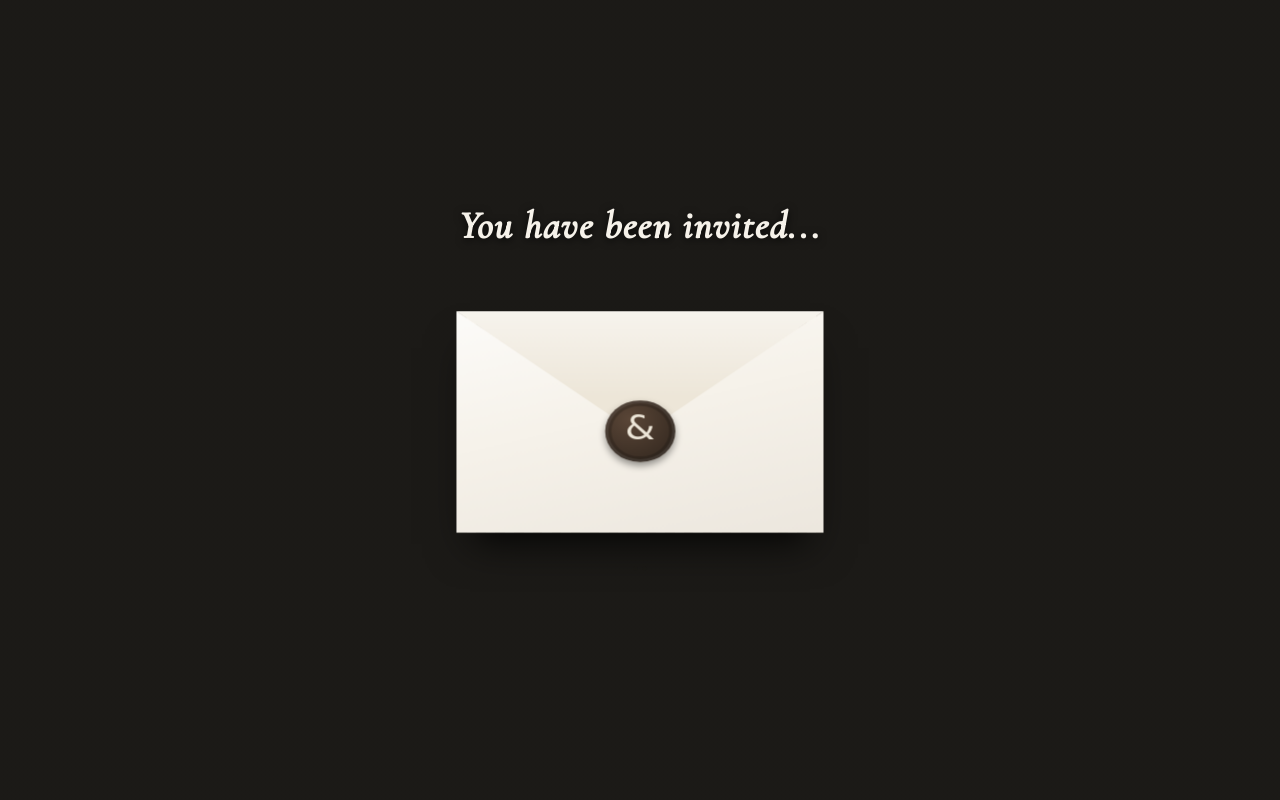
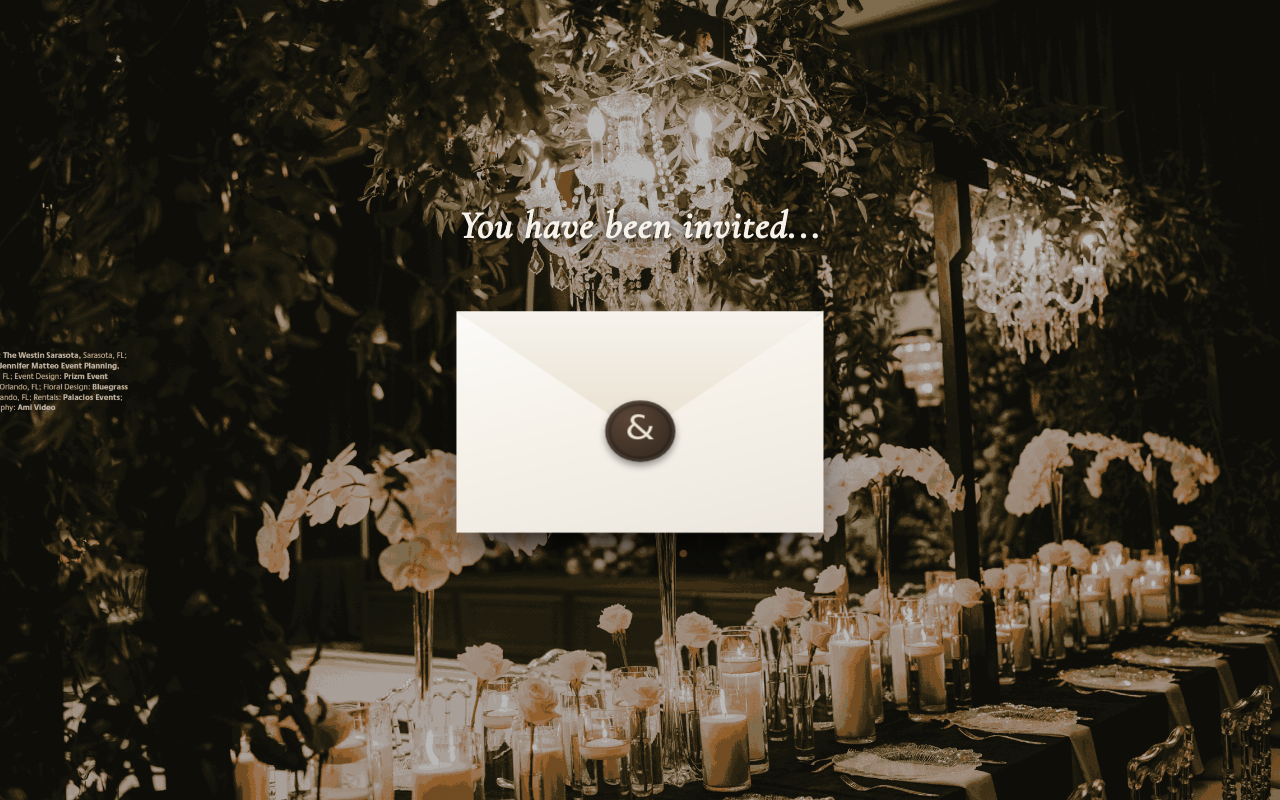
Before and after one commit to sibusisiwe0405/orders, a plain HTML site: page index.html in a window 1280 px wide. Drawn offline with nearby package versions, Linux system fonts and the light colour scheme; the site is published under a folder, as on GitHub Pages, so addresses that start at the root find nothing; a web font is replaced by a local one.

Commit message:
Image fixes
image fixes

```diff
--- a/index.html
+++ b/index.html
@@ -42,7 +42,7 @@
     z-index:-1;
     background:
       linear-gradient(rgba(28,26,23,.3), rgba(28,26,23,.3)),
-      url("/orders/Tabletops4.png") center / cover no-repeat;
+      url("./Tabletops4.png") center / cover no-repeat;
   }
 
   .stage{
```
